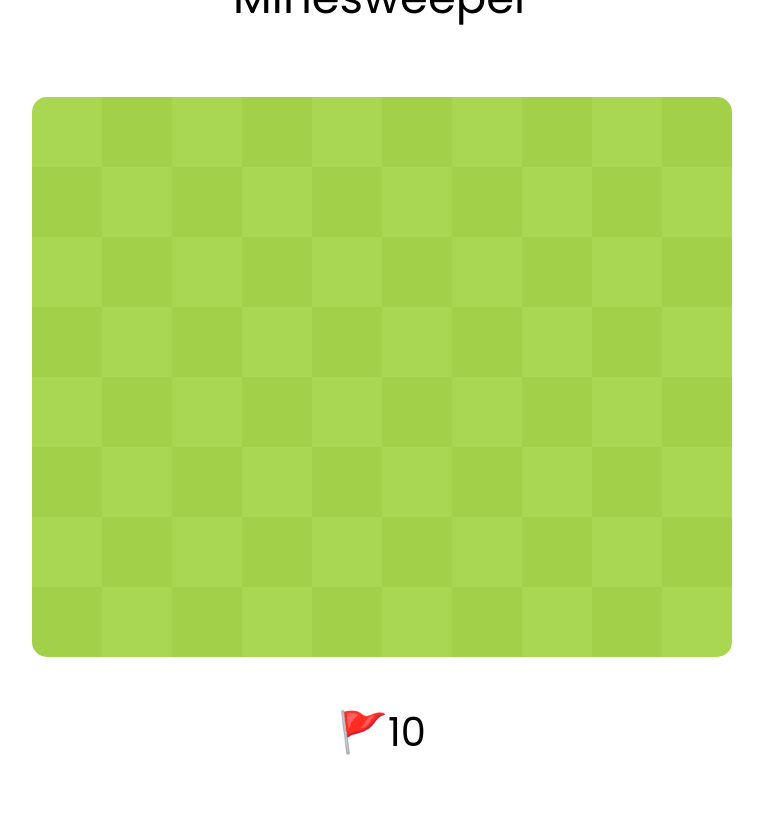
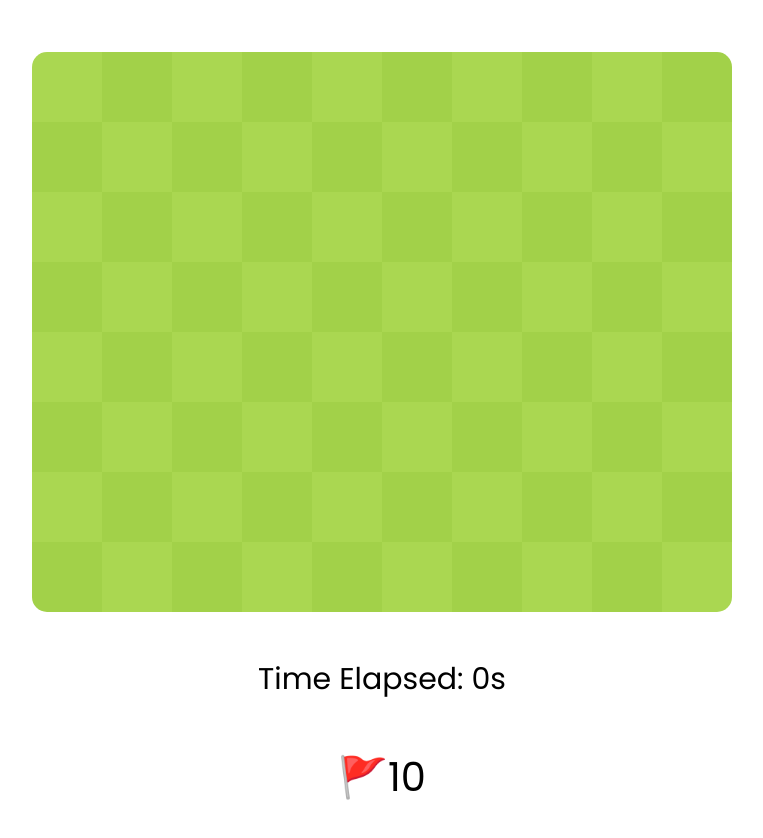
Before and after one commit to sb2bg/next-minesweeper, a Next.js app: page / in a window 1280 px wide. Shown: the top 838 px of the page, without its empty margins (258-1021 px from the left). Built offline with nearby package versions, Linux system fonts and the light colour scheme.

Commit message:
Add timer

```diff
--- a/components/Minesweeper.tsx
+++ b/components/Minesweeper.tsx
@@ -4,6 +4,7 @@ import Cell from "./Cell";
 import {Index2D, MinesweeperCell} from "../types/types";
 import _, {update} from "lodash";
 import GameMessage from "./GameMessage";
+import {useStopwatch} from "react-timer-hook";
 
 interface MinesweeperProps {
   width: number;
@@ -16,6 +17,8 @@ const Minesweeper: React.FC<MinesweeperProps> = ({width, height, bombs}) => {
   const [flags, setFlags] = useState(bombs);
   const [lost, setLost] = useState(false);
   const [won, setWon] = useState(false);
+  const {seconds, minutes, hours, days, isRunning, start, pause, reset} =
+    useStopwatch({autoStart: false});
 
   const updateGame = () => {
     setGame(_.cloneDeep(game));
@@ -35,6 +38,7 @@ const Minesweeper: React.FC<MinesweeperProps> = ({width, height, bombs}) => {
   const endGame = () => {
     setLost(true);
     setVisibility(true);
+    pause();
   };
 
   const setVisibility = (visible: boolean) => {
@@ -66,22 +70,32 @@ const Minesweeper: React.FC<MinesweeperProps> = ({width, height, bombs}) => {
     }
 
     if (allowed === width * height - bombs) {
-      setWon(true);
-      setVisibility(true);
+      gameWon();
     }
   };
 
+  const gameWon = () => {
+    setWon(true);
+    setVisibility(true);
+    pause();
+  };
+
   const updateFlags = (value: boolean) => {
+    console.log(flags);
     setFlags(flags + (value ? 1 : -1));
+    console.log(flags);
     checkWin();
+    console.log(flags);
   };
 
   const retry = () => {
     setLost(false);
     setWon(false);
     setVisibility(false);
-    setTimeout(() => setGame(generateGame(width, height, bombs)), 10);
+    setTimeout(() => setGame(generateGame(width, height, bombs)), 10); // timeout (only 10ms) to prevent the answers to the next generated board being able to be seen
     setFlags(bombs);
+    reset();
+    pause();
   };
 
   const showNeighbors = (index: Index2D, neighbors: boolean) => {
@@ -105,6 +119,10 @@ const Minesweeper: React.FC<MinesweeperProps> = ({width, height, bombs}) => {
   };
 
   const uncover = (index: Index2D, value: number) => {
+    if (!isRunning) {
+      start();
+    }
+
     showNeighbors(index, value === 0);
     checkWin();
   };
@@ -137,7 +155,6 @@ const Minesweeper: React.FC<MinesweeperProps> = ({width, height, bombs}) => {
       <GameMessage show={won} retryAction={retry}>
         You Won
       </GameMessage>
-
       <div className={`${styles.board} ${lost || won ? styles.blur : ""}`}>
         {game.map((row, rowIndex) =>
           row.map((value, columnIndex) => {
@@ -168,6 +185,11 @@ const Minesweeper: React.FC<MinesweeperProps> = ({width, height, bombs}) => {
             );
           })
         )}
+      </div>
+      <div className={styles.elapsed}>
+        Time Elapsed: {!!days && days + ":"}
+        {!!hours && hours + ":"}
+        {!!minutes && minutes + "m"} {seconds}s
       </div>
       <div className={styles.remaining}>🚩{flags}</div>
     </div>
--- a/package.json
+++ b/package.json
@@ -13,7 +13,8 @@
     "lodash": "^4.17.21",
     "next": "11.1.2",
     "react": "17.0.2",
-    "react-dom": "17.0.2"
+    "react-dom": "17.0.2",
+    "react-timer-hook": "^3.0.5"
   },
   "devDependencies": {
     "@types/react": "17.0.27",
--- a/styles/Minesweeper.module.css
+++ b/styles/Minesweeper.module.css
@@ -16,6 +16,12 @@
   display: grid;
   grid-template-columns: repeat(10, 1fr);
   grid-template-rows: repeat(8, 1fr);
+}
+
+.elapsed {
+  text-align: center;
+  font-size: 30px;
+  margin-top: 45px;
 }
 
 .bomb {
```
Also changed, not shown: 1 other file (tests, documents, lock files or other folders).
